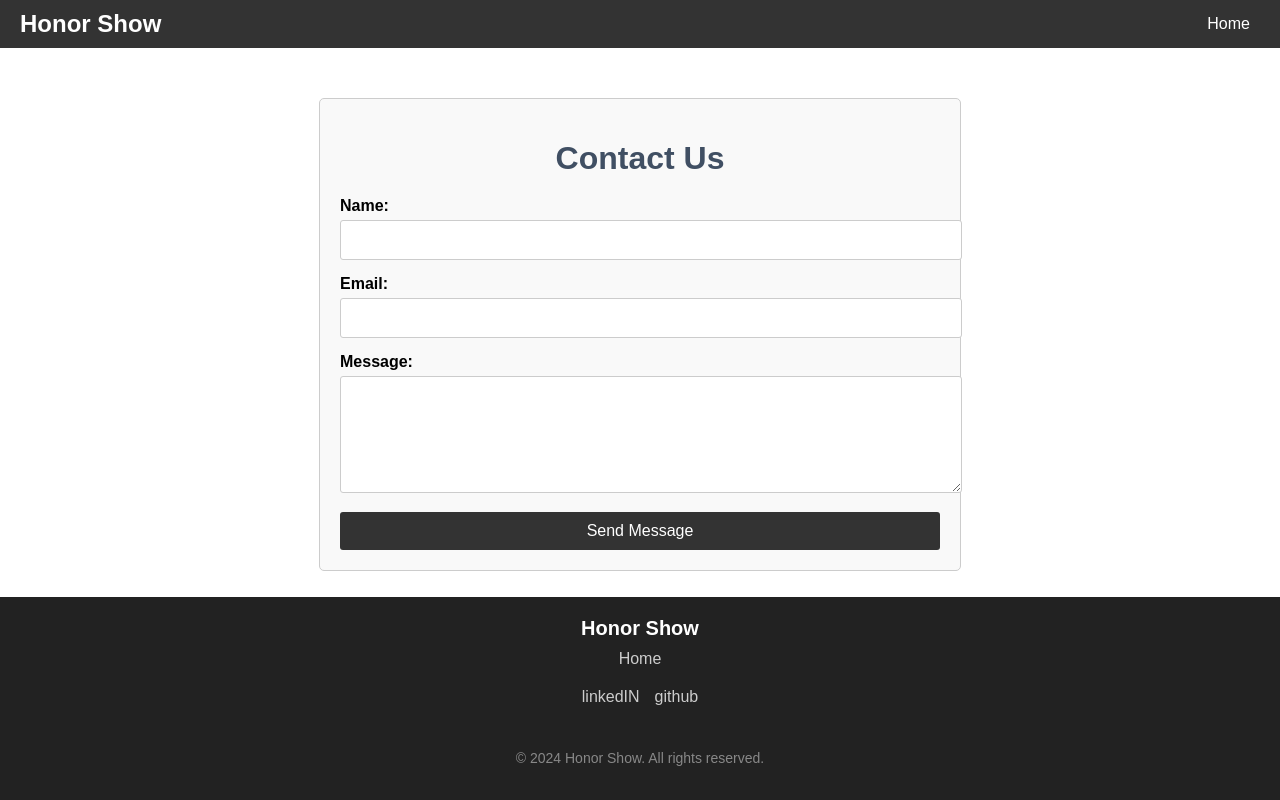
After one commit to yasharzavary/honor_show, a Django app: template honor_show/templates/contact/index.html in a window 1280 px wide. The commit adds this page. Run offline with Django 5.2, Linux system fonts and the light colour scheme; the template is opened without the code that fills it, so the values that code supplies are empty.

Commit message:
contact template added to the project

```diff
--- a/honor_show/static/css/main_style.css
+++ b/honor_show/static/css/main_style.css
@@ -132,3 +132,59 @@ h1{
     text-align: left;
 
 }
+
+/* static/myapp/css/styles.css */
+
+/* Contact Page Styles */
+.contact-container {
+    max-width: 600px;
+    margin: 50px auto;
+    padding: 20px;
+    border: 1px solid #ccc;
+    border-radius: 5px;
+    background-color: #f9f9f9;
+}
+
+.contact-container h1 {
+    text-align: center;
+    margin-bottom: 20px;
+}
+
+.form-group {
+    margin-bottom: 15px;
+}
+
+.form-group label {
+    display: block;
+    margin-bottom: 5px;
+    font-weight: bold;
+}
+
+.form-group input,
+.form-group textarea {
+    width: 100%;
+    padding: 10px;
+    border: 1px solid #ccc;
+    border-radius: 3px;
+    font-size: 16px;
+}
+
+.form-group textarea {
+    resize: vertical;
+}
+
+button {
+    display: block;
+    width: 100%;
+    padding: 10px;
+    background-color: #333;
+    color: #fff;
+    border: none;
+    border-radius: 3px;
+    font-size: 16px;
+    cursor: pointer;
+}
+
+button:hover {
+    background-color: #555;
+}
--- /dev/null
+++ b/honor_show/templates/contact/index.html
@@ -0,0 +1,23 @@
+{% extends 'maintemplate.html' %}
+
+{% block content %}
+<div class="contact-container">
+    <h1>Contact Us</h1>
+    <form action="{% url 'contact' %}" method="post">
+        {% csrf_token %}
+        <div class="form-group">
+            <label for="name">Name:</label>
+            <input type="text" id="name" name="name" required>
+        </div>
+        <div class="form-group">
+            <label for="email">Email:</label>
+            <input type="email" id="email" name="email" required>
+        </div>
+        <div class="form-group">
+            <label for="message">Message:</label>
+            <textarea id="message" name="message" rows="5" required></textarea>
+        </div>
+        <button type="submit">Send Message</button>
+    </form>
+</div>
+{% endblock %}
```
